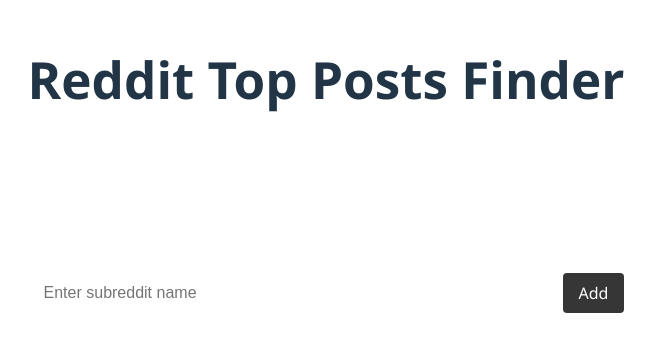
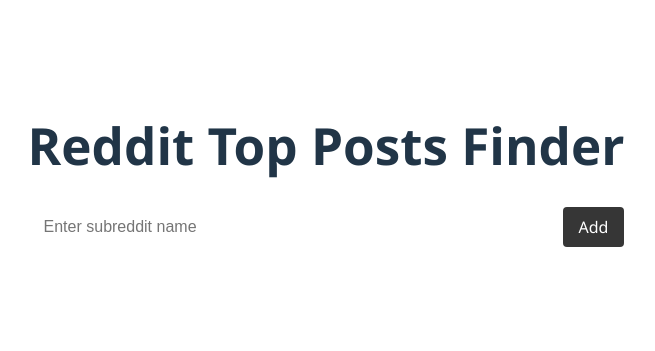
Before and after one commit to Cookseyyyyyy/subredditscraper, a React (Vite) app: page / in a window 1280 px wide. Shown: the part 219-570 px from the top of the page, without its empty margins (314-969 px from the left). Built offline with nearby package versions, Linux system fonts and the light colour scheme.

Commit message:
added ads

```diff
--- a/public/index.html
+++ b/public/index.html
@@ -3,6 +3,6 @@
   <link rel="icon" type="image/svg+xml" href="/vite.svg" />
   <meta name="viewport" content="width=device-width, initial-scale=1.0" />
   <title>Reddit Top Posts Finder</title>
-  <script async src="https://pagead2.googlesyndication.com/pagead/js/adsbygoogle.js?client=YOUR-AD-CLIENT-ID"
+  <script async src="https://pagead2.googlesyndication.com/pagead/js/adsbygoogle.js?client=ca-pub-2228923604379440"
     crossorigin="anonymous"></script>
 </head>
--- a/src/App.css
+++ b/src/App.css
@@ -238,14 +238,3 @@
 .copy-btn:active {
   transform: scale(0.95);
 }
-
-/* Ad container styles */
-.ad-container {
-  margin: 2rem 0;
-  min-height: 100px;
-  background: rgba(255, 255, 255, 0.05);
-  border-radius: 4px;
-  display: flex;
-  justify-content: center;
-  align-items: center;
-}
--- a/src/App.jsx
+++ b/src/App.jsx
@@ -1,6 +1,5 @@
 import React, { useState } from 'react';
 import './App.css';
-import { AdUnit } from './components/AdUnit';
 
 function App() {
   // State variables
@@ -79,9 +78,6 @@
     return (
       <div className="App">
         <h1>Top Posts By Subreddit</h1>
-        <div className="ad-container">
-          <AdUnit dataAdSlot="YOUR-AD-SLOT-ID-1" />
-        </div>
         {error && <p style={{ color: 'red' }}>{error}</p>}
         {Object.entries(groupedPosts).map(([subreddit, subredditPosts]) => (
           <div key={subreddit} className="subreddit-section">
@@ -135,9 +131,6 @@
             </table>
           </div>
         ))}
-        <div className="ad-container">
-          <AdUnit dataAdSlot="YOUR-AD-SLOT-ID-2" />
-        </div>
       </div>
     );
   }
@@ -146,9 +139,6 @@
   return (
     <div className="App">
       <h1>Reddit Top Posts Finder</h1>
-      <div className="ad-container">
-        <AdUnit dataAdSlot="YOUR-AD-SLOT-ID-3" />
-      </div>
 
       <div className="input-group">
         <input
--- a/src/components/AdUnit.jsx
+++ b/src/components/AdUnit.jsx
@@ -13,7 +13,7 @@
     <ins
       className="adsbygoogle"
       style={{ display: 'block' }}
-      data-ad-client="YOUR-AD-CLIENT-ID" // Replace with your AdSense ID
+      data-ad-client="ca-pub-2228923604379440"
       data-ad-slot={dataAdSlot}
       data-ad-format="auto"
       data-full-width-responsive="true"
```
